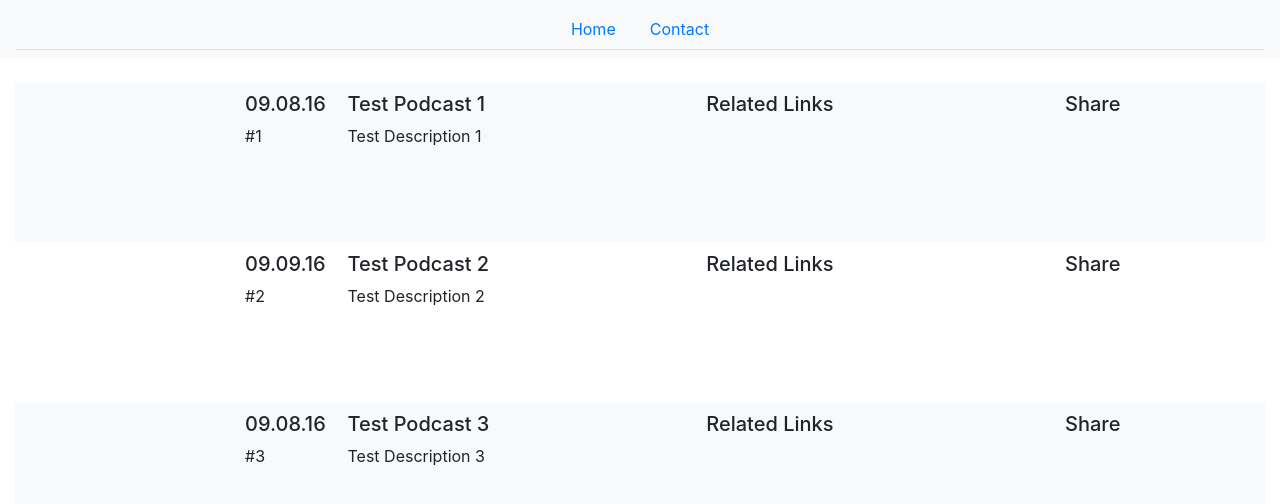
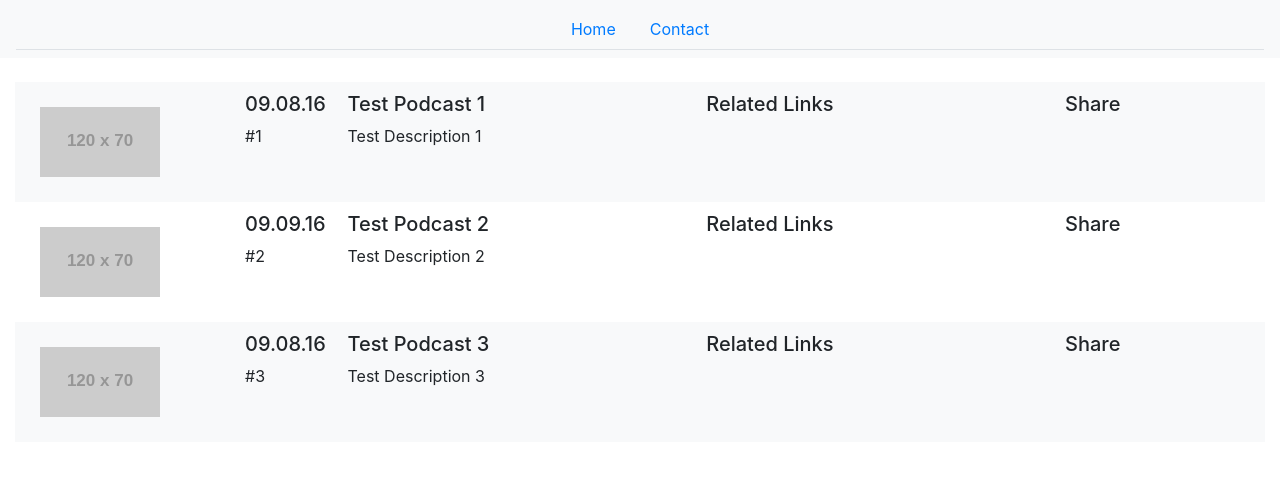
Before and after one commit to NateDavisShow/NateDavisShow.github.io, a Vue app: page / in a window 1280 px wide. Shown: the top 504 px of the page. Built offline with nearby package versions, Linux system fonts and the light colour scheme.

Commit message:
WIP: Image testing and setup for podcast items.

```diff
--- a/src/components/ListPodcast.vue
+++ b/src/components/ListPodcast.vue
@@ -26,7 +26,7 @@ export default {
                 {
                     episode: 1,
                     link: "https://www.google.com",
-                    img: "",
+                    img: "https://via.placeholder.com/120x70.png",
                     title: "Test Podcast 1",
                     description: "Test Description 1",
                     date: "09.08.16",
@@ -35,7 +35,7 @@ export default {
                 {
                     episode: 2,
                     link: "https://www.google.com",
-                    img: "",
+                    img: "https://via.placeholder.com/120x70.png",
                     title: "Test Podcast 2",
                     description: "Test Description 2",
                     date: "09.09.16",
@@ -44,7 +44,7 @@ export default {
                 {
                     episode: 3,
                     link: "https://www.google.com",
-                    img: "",
+                    img: "https://via.placeholder.com/120x70.png",
                     title: "Test Podcast 3",
                     description: "Test Description 3",
                     date: "09.08.16",
--- a/src/components/ListPodcastItem.vue
+++ b/src/components/ListPodcastItem.vue
@@ -1,6 +1,6 @@
 <template lang="pug">
   b-row.content(:class="{ tan: tan }")
-    b-col(cols=2): a( :href='link' ): img( :src='img' )
+    b-col.flex.flex-center(cols=2): a( :href='link' ): img( :src='img' )
     b-col(cols=1): Content( :title="date" )
       p {{ '#' + episode }}
     b-col: Content( :title="title" )
@@ -18,7 +18,10 @@ export default {
   },
   props: {
     link: String,
-    img: String,
+    img: {
+      type: String,
+      required: true
+    },
     date: {
       type: String,
       required: true
@@ -45,10 +48,24 @@ export default {
 <style scoped>
 .content {
   padding: 10px;
-  min-height: 10em;
+  min-height: 120px;
 }
 
 .tan {
   background-color: #f8f9fa;
 }
+
+.content img {
+  max-width: 120px;
+  max-height: 70px;
+}
+
+.flex {
+  display: flex
+}
+
+.flex-center {
+  flex-direction: column;
+  justify-content: center;
+}
 </style>
--- a/src/styles/site.css
+++ b/src/styles/site.css
@@ -5,4 +5,5 @@ html, body {
     height: 100%;
     margin: 0;
     padding: 0;
+    font-size: 12pt;
 }
```
